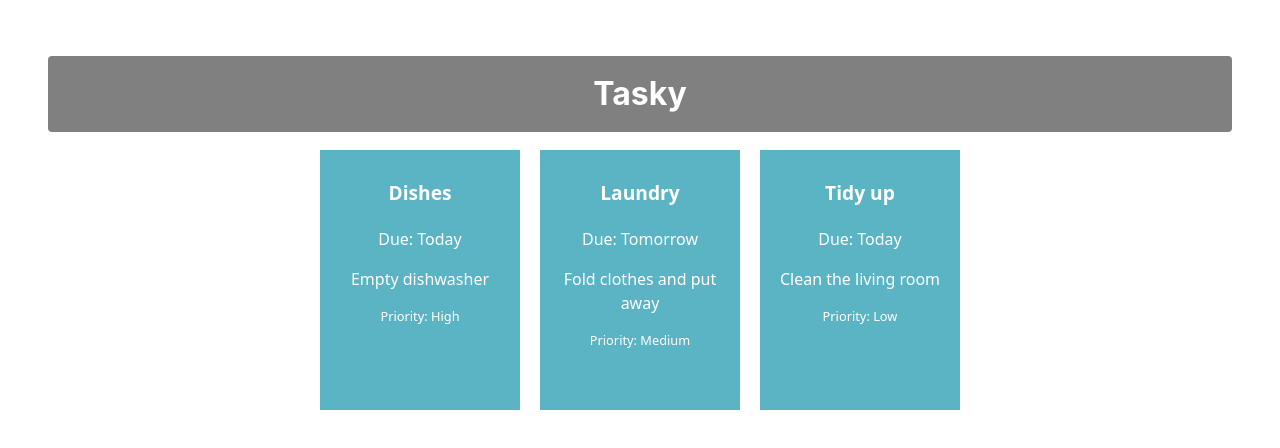
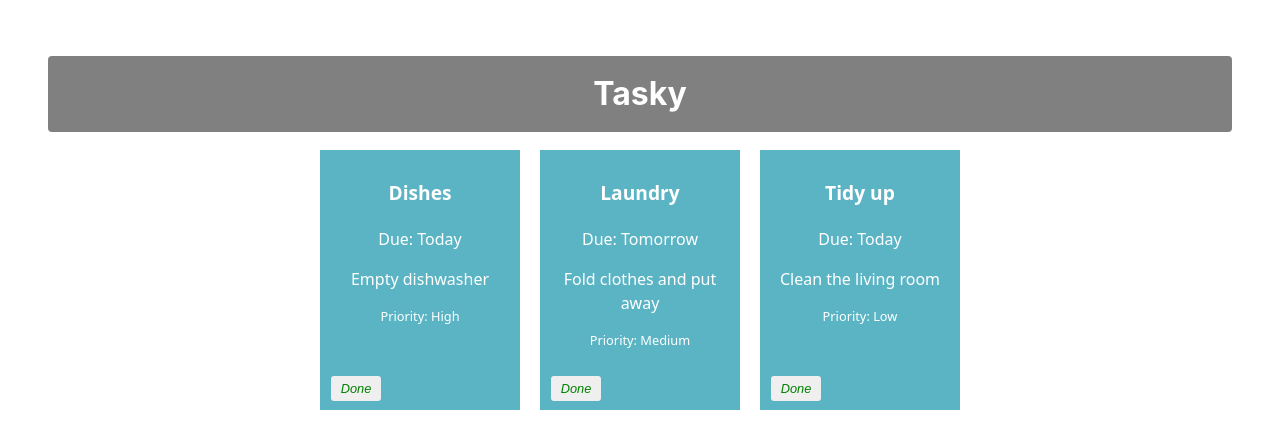
Before and after one commit to KeenanStacey05/react-basics-labs, a React (Vite) app in the folder tasky/: page / in a window 1280 px wide. Shown: the top 448 px of the page. Built offline with nearby package versions, Linux system fonts and the light colour scheme.

Commit message:
Mark task as done

```diff
--- a/tasky/src/App.css
+++ b/tasky/src/App.css
@@ -61,3 +61,20 @@
   font-size: 0.8em;
 
 }
+
+button {
+  border: none;
+  border-radius: 3px;
+  font-style: italic;
+  font-size: 0.8em;
+  margin: 4px 6px;
+  width: 50px;
+  height: 25px;
+}
+
+.doneButton {
+  position: absolute;
+  bottom: 5px;
+  left: 5px;
+  color: green;
+}
--- a/tasky/src/App.jsx
+++ b/tasky/src/App.jsx
@@ -5,22 +5,32 @@
 function App() {
     const [ taskState, setTaskState ] = useState({
     tasks: [
-      { id: 1, title:"Dishes", description: "Empty dishwasher", deadline: "Today", priority: "High" },
-      { id: 2, title: "Laundry", description: "Fold clothes and put away", deadline: "Tomorrow", priority: "Medium" },
-      { id: 3, title: "Tidy up", description: "Clean the living room", deadline: "Today", priority: "Low" }
+      { id: 1, title:"Dishes", description: "Empty dishwasher", deadline: "Today", priority: "High", done: false },
+      { id: 2, title: "Laundry", description: "Fold clothes and put away", deadline: "Tomorrow", priority: "Medium", done: false },
+      { id: 3, title: "Tidy up", description: "Clean the living room", deadline: "Today", priority: "Low", done: false }
     ]
   });
+
+    const doneHandler = (taskIndex) => {
+    const tasks = [...taskState.tasks];
+    tasks[taskIndex].done = !tasks[taskIndex].done;
+    setTaskState({tasks});
+    console.log(`${taskIndex} ${tasks[taskIndex].done}`);
+  }
+
 
   return (
     <div className="container">
       <h1>Tasky</h1>
-      {taskState.tasks.map((task) => (
+      {taskState.tasks.map((task, index) => (
     <Task
       title={task.title}
       description={task.description}
       deadline={task.deadline}
       priority={task.priority}
       key={task.id}
+      done={task.done}
+      markDone={() => doneHandler(index)}
     />
   ))}
     </div>
--- a/tasky/src/components/Task.jsx
+++ b/tasky/src/components/Task.jsx
@@ -1,11 +1,14 @@
 const Task = (props) => {
 
         return (
-        <div className="card">
+          <div className="card" style={{backgroundColor: props.done ? 'lightgrey' : '#5bb4c4'}}>
             <p className="title">{props.title}</p>
             <p>Due: {props.deadline}</p>
             <p>{props.description}</p>
             <p className="priority">Priority: {props.priority}</p>
+            <button onClick={props.markDone}className="doneButton">
+                Done
+            </button>
         </div>
     )
 
```
